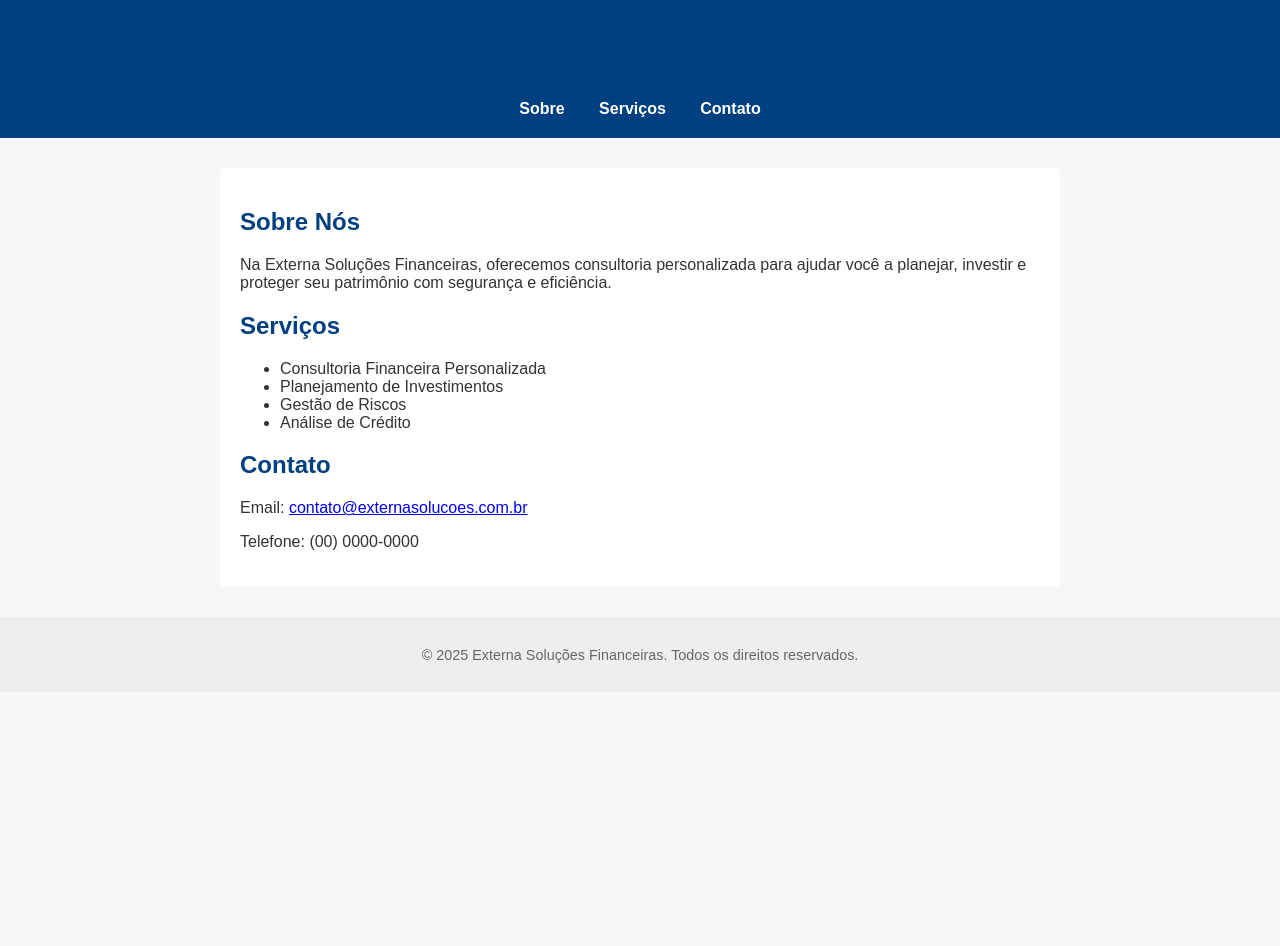
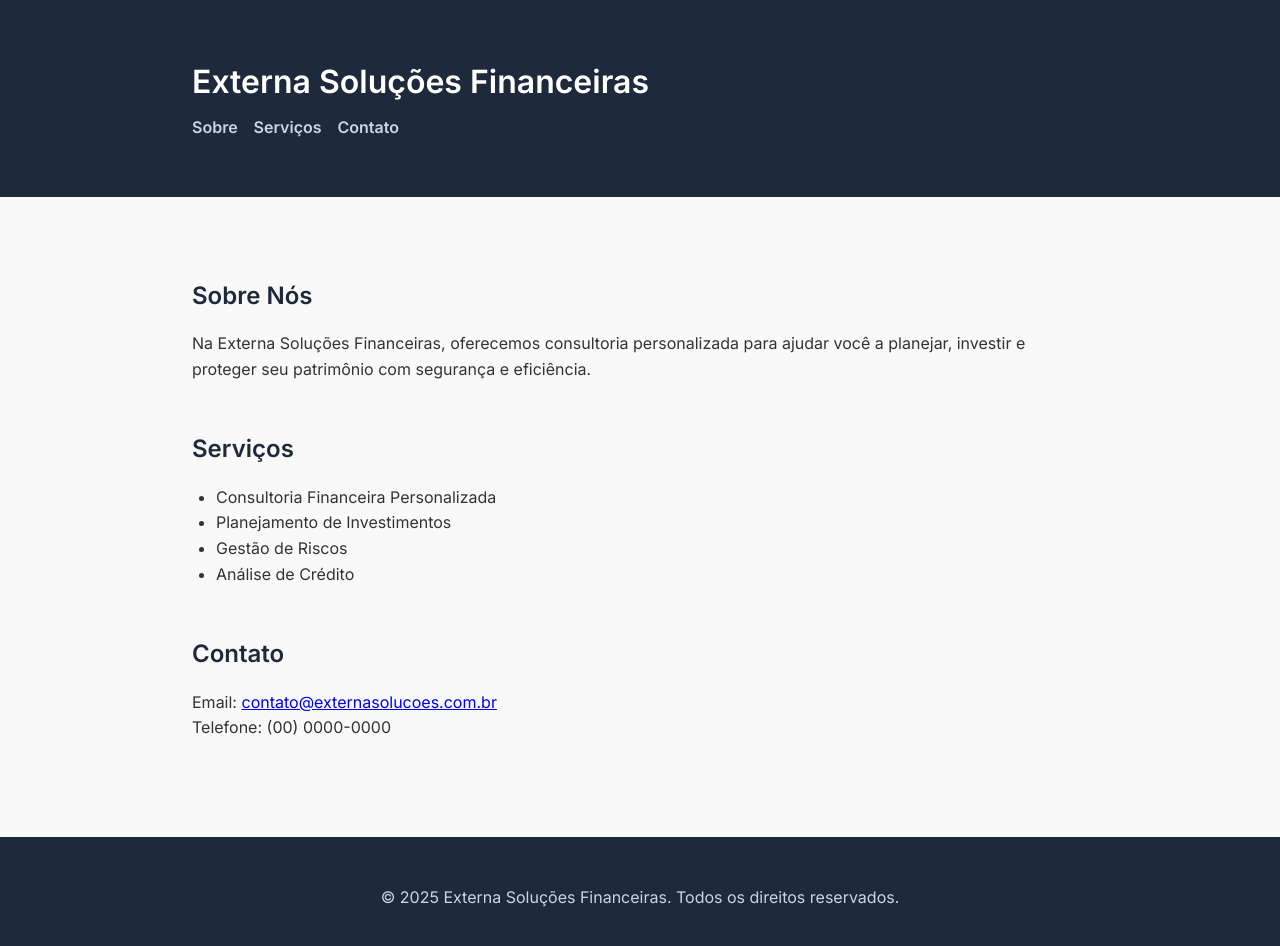
Before and after one commit to yagocfroni/externa, a plain HTML site: page index.html in a window 1280 px wide. Before the commit the page ends 800 px from the top, so only its background shows below. Drawn offline with Linux system fonts and the light colour scheme.

Commit message:
Update style.css

```diff
--- a/style.css
+++ b/style.css
@@ -1,46 +1,67 @@
-body {
-  font-family: Arial, sans-serif;
+* {
   margin: 0;
   padding: 0;
+  box-sizing: border-box;
+}
+
+body {
+  font-family: 'Inter', sans-serif;
+  background-color: #f9f9f9;
   color: #333;
-  background: #f7f7f7;
+  line-height: 1.6;
+}
+
+.container {
+  max-width: 960px;
+  margin: 0 auto;
+  padding: 2rem;
 }
 
 header {
-  background: #004080;
-  color: white;
-  padding: 20px;
-  text-align: center;
+  background-color: #1e293b;
+  color: #fff;
+  padding: 1.5rem 0;
+}
+
+header h1 {
+  font-size: 2rem;
+  margin-bottom: 0.5rem;
+}
+
+nav {
+  display: flex;
+  gap: 1rem;
 }
 
 nav a {
-  color: white;
-  margin: 0 15px;
+  color: #cbd5e1;
   text-decoration: none;
-  font-weight: bold;
+  font-weight: 600;
 }
 
 nav a:hover {
+  color: #ffffff;
   text-decoration: underline;
 }
 
-main {
-  max-width: 800px;
-  margin: 30px auto;
-  background: white;
-  padding: 20px;
-  border-radius: 5px;
+section {
+  margin-top: 3rem;
 }
 
-h1, h2 {
-  color: #004080;
+h2 {
+  color: #1e293b;
+  margin-bottom: 1rem;
+}
+
+ul {
+  list-style: disc;
+  padding-left: 1.5rem;
 }
 
 footer {
+  background-color: #1e293b;
+  color: #cbd5e1;
   text-align: center;
-  padding: 15px;
-  background: #eee;
-  margin-top: 30px;
-  font-size: 0.9em;
-  color: #666;
+  padding: 1rem 0;
+  margin-top: 4rem;
 }
```
